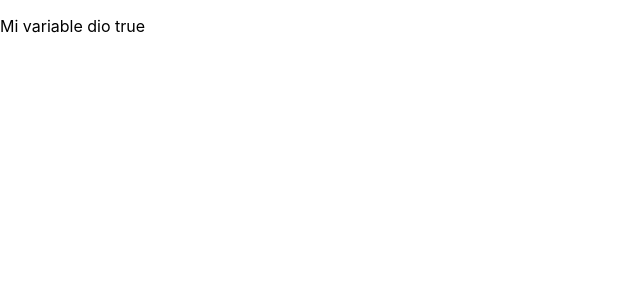
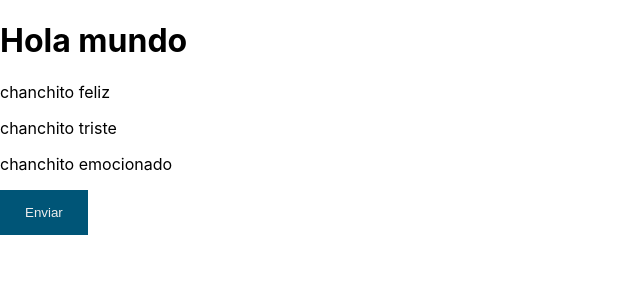
Before and after one commit to mercado-carlos/react-guia-definitiva-holamundo, a React (Vite) app: page / in a window 1280 px wide. Shown: the top 300 px of the page, without its empty margins (0-640 px from the left). Built offline with nearby package versions, Linux system fonts and the light colour scheme.

Commit message:
Listas y sus keys en React

```diff
--- a/src/App.tsx
+++ b/src/App.tsx
@@ -3,8 +3,10 @@ import './styles/Main.css';
 
 import Button from './components/Button';
 
+const arr = ['chanchito feliz', 'chanchito triste', 'chanchito emocionado'];
+
 const App = () => {
-    const miVariable = true;
+    const miVariable = false;
 
     if (miVariable) {
         return <p>Mi variable dio true</p>;
@@ -13,6 +15,9 @@ const App = () => {
     return (
         <div>
             <h1 onClick={(e) => console.log('click', e)}>Hola mundo</h1>
+            {arr.map((el) => (
+                <p key={el}>{el}</p>
+            ))}
             <Button onClick={() => console.log('clickeado')}>Enviar</Button>
         </div>
     );
```
